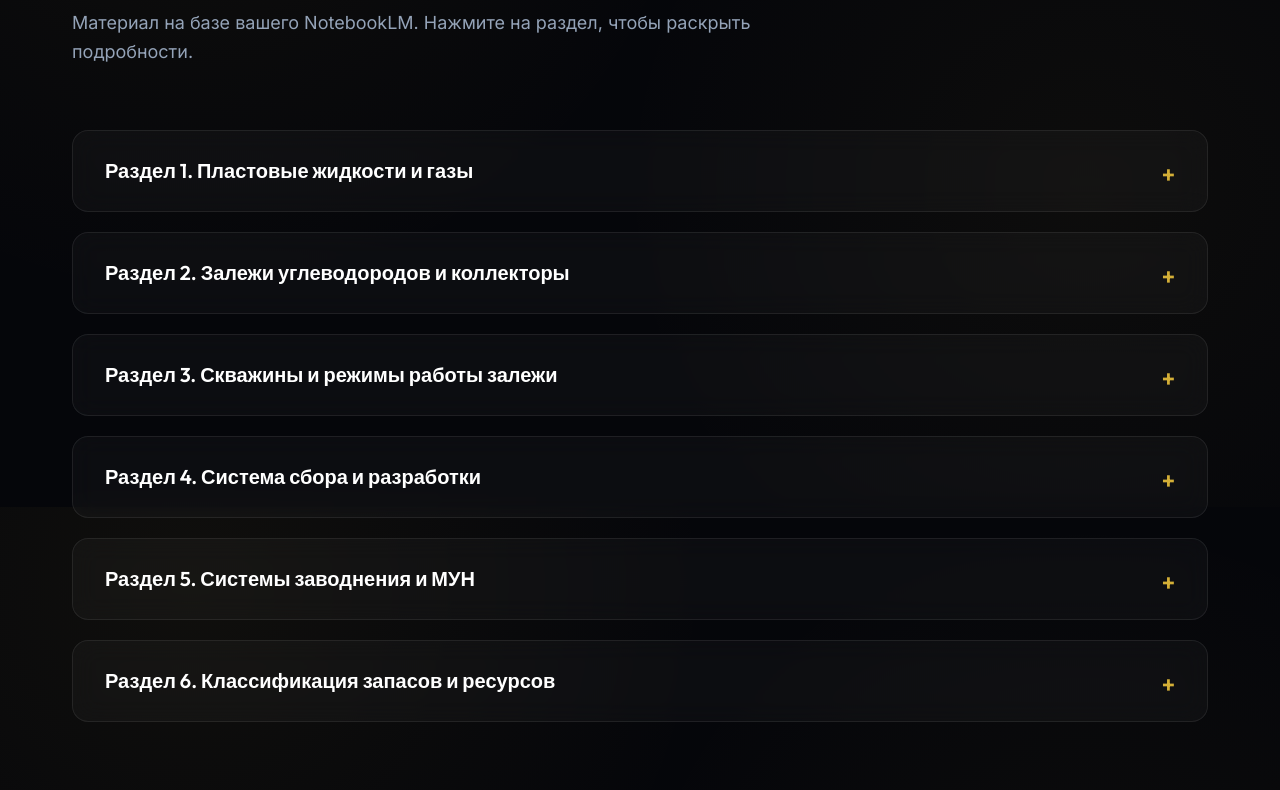
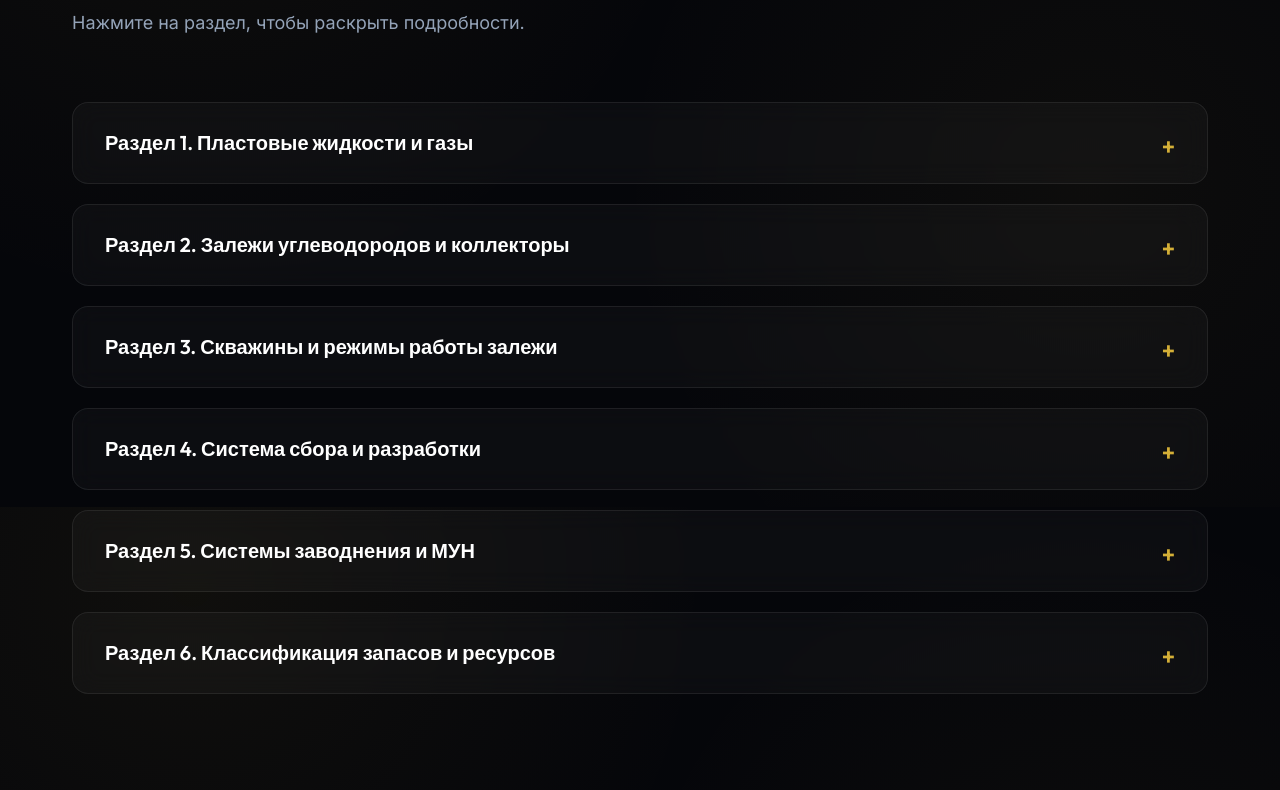
Before and after one commit to mqalybek/Reservoir-Engineering, a plain HTML site: page theory.html in a window 1280 px wide. Shown: the part 293-1083 px from the top of the page. Drawn offline with Linux system fonts and the light colour scheme.

Commit message:
Add files via upload

```diff
--- a/theory.html
+++ b/theory.html
@@ -38,7 +38,7 @@
     <section id="theory" class="section fade-up">
         <div class="container">
             <h2 class="section__title">Теоретический конспект</h2>
-            <p class="section__subtitle">Материал на базе вашего NotebookLM. Нажмите на раздел, чтобы раскрыть подробности.</p>
+            <p class="section__subtitle">Нажмите на раздел, чтобы раскрыть подробности.</p>
 
             <div class="theory-grid">
 
```
